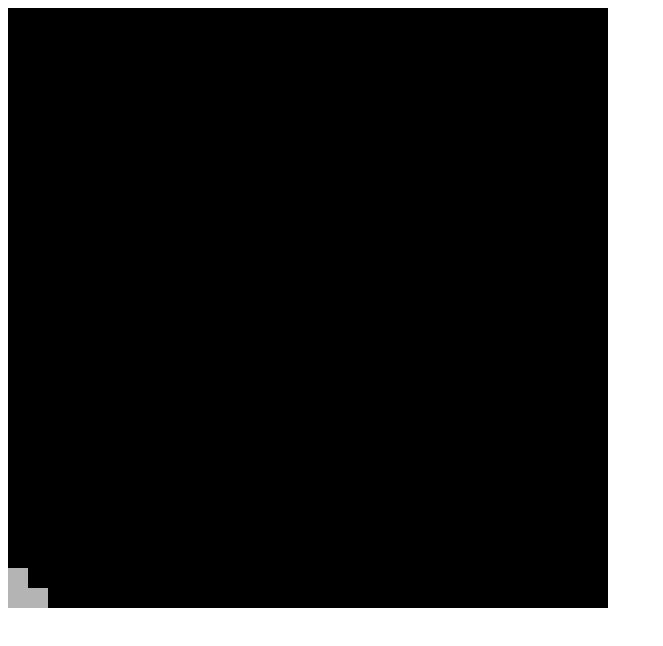
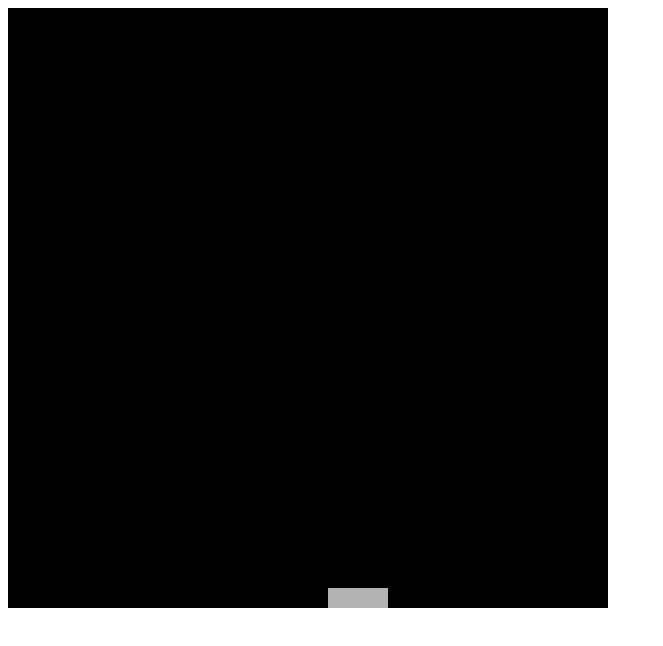
Before and after one commit to rickylevan/lang-lang, a plain HTML site: page index.html in a window 1280 px wide. Shown: the whole page, without its empty margins (0-663 px from the left). Drawn offline with Linux system fonts and the light colour scheme.

Commit message:
basic len 3 snake back up and working again

```diff
--- a/index.html
+++ b/index.html
@@ -19,7 +19,7 @@
 
 
 
-
+	let PAUSE_TIME = 300;
 
 
 
@@ -30,15 +30,63 @@
 
 	let sauce = `
 
-mov 1 snk.1.x
+route ArrowLeft leftHandle
+route ArrowRight rightHandle
+route ArrowUp upHandle
+route ArrowDown downHandle
+
+route ~blink~ blinkHandle
+
+
+mov 3 snk.1.x
 mov 1 snk.1.y
 mov 2 snk.2.x
 mov 1 snk.2.y
-mov 3 snk.3.x
+mov 1 snk.3.x
 mov 1 snk.3.y
 
-mov 1 snk.head.x
-mov 2 snk.head.y
+black
+loop 1 3
+  draw 180 snk./%1/.x snk./%1/.y
+pool
+
+
+mov 1 state
+
+stop
+
+
+mov 1 state :: rightHandle
+stop
+
+mov 2 state :: leftHandle
+stop
+
+mov 3 state :: upHandle
+stop
+
+mov 4 state :: downHandle
+stop
+
+// :: blinkHandle
+
+cp snk.1.x x
+cp snk.1.y y
+
+if state == 1
+  add 1 x x
+fi
+if state == 2
+  sub 1 x x
+fi
+if state == 3
+  add 1 y y
+fi
+if state == 4
+  sub 1 y y
+fi
+
+
 
 mov 2 var1
 mov 3 var2
@@ -48,9 +96,11 @@ mov 1 var1
 mov 2 var2
 mov snk./var1/ snk./var2/
 
+mov x snk.head.x
+mov y snk.head.y
 mov snk.head snk.1
 
-
+black
 loop 1 3
   draw 180 snk./%1/.x snk./%1/.y
 pool
@@ -1070,7 +1120,7 @@ stop
 					SIP++;
 					setTimeout(function() {
 						coreLoop();
-					}, 300);
+					}, PAUSE_TIME);
 					return "break";
 				}
 
@@ -1104,7 +1154,7 @@ stop
 					if (event == "~blink~") {
 						setInterval(() => {
 							eventHandler("~blink~");
-						}, 300); // hardwired 1/5 sec now
+						}, PAUSE_TIME); // hardwired 1/5 sec now
 					}
 
 
```
